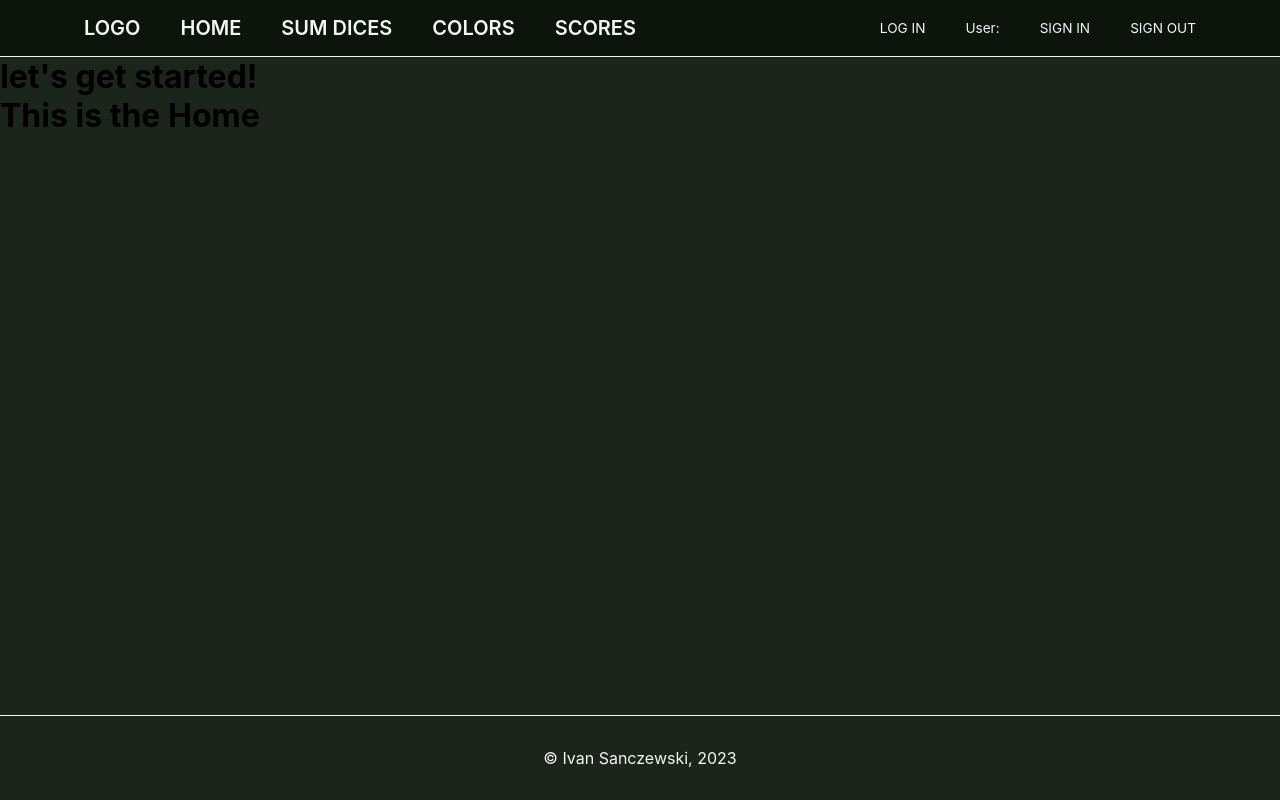
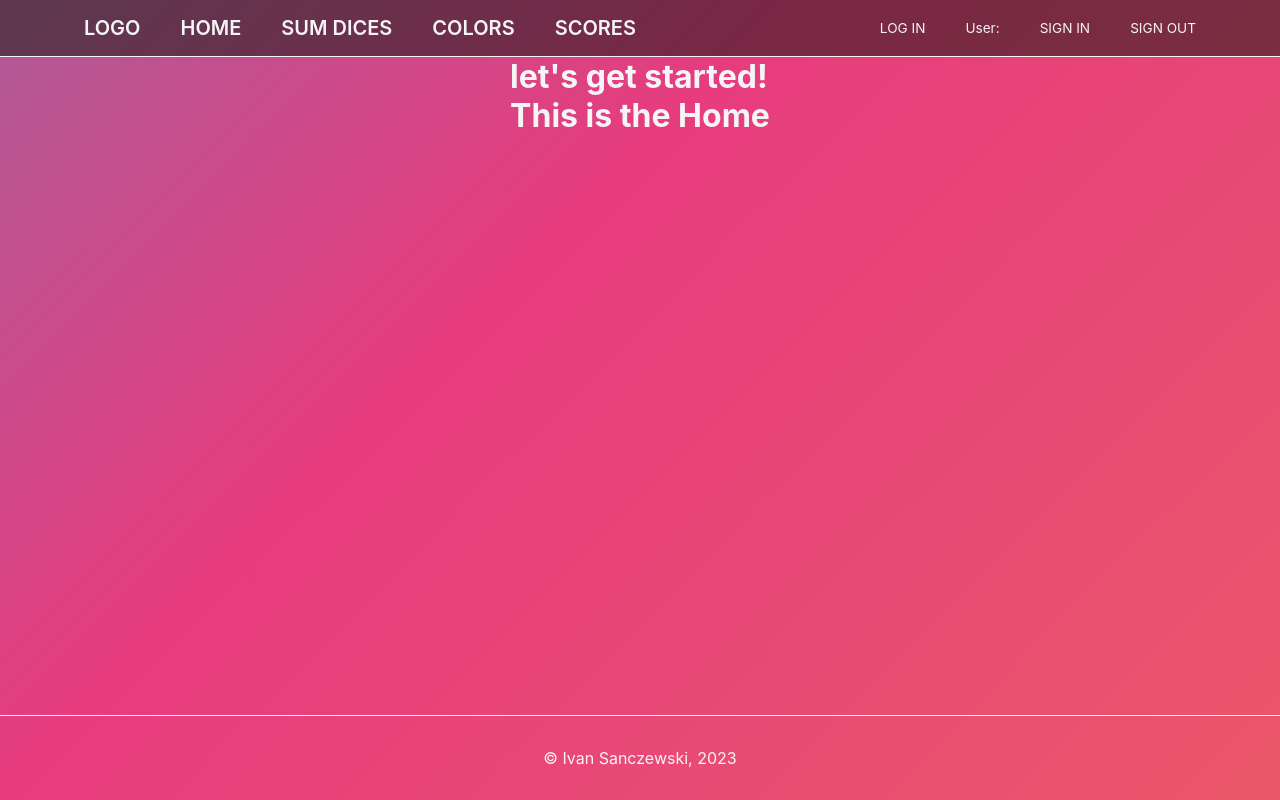
Before and after one commit to IvanSanczewski/dices, a Vue app: page / in a window 1280 px wide. Built offline with nearby package versions, Linux system fonts and the light colour scheme.

Commit message:
fixed footer style. FIX NAVBAR SCROLL

```diff
--- a/src/App.vue
+++ b/src/App.vue
@@ -6,10 +6,14 @@ import Footer from '@/components/Footer.vue'
 </script>
 
 <template>
-  <Navbar/>
+  <header>
+    <Navbar/>
+  </header>
   <main>
     <h1>let's get started!</h1>
     <RouterView />
   </main>
-  <Footer />
+  <footer>
+    <Footer />
+  </footer>
 </template>
--- a/src/assets/CSS/footer.css
+++ b/src/assets/CSS/footer.css
@@ -1,14 +1,12 @@
-.footer {
-    width: 1280px;
+.container-footer {
+    max-width: 1280px;
     margin: 0 auto;
-    padding: 2rem 0;
+    padding: 2rem;
 
     color: whitesmoke;
-
-    border-top: 1px solid whitesmoke ;
+    border-top: 1px solid whitesmoke;
+    /* background-color: rgb(12, 20, 12, .5); */
 
     display: flex;
     justify-content: center;
-
-
 }
--- a/src/assets/CSS/main.css
+++ b/src/assets/CSS/main.css
@@ -5,6 +5,7 @@
 * {
   box-sizing: border-box;
   margin: 0;
+  padding: 0;
 }
 
 body {
@@ -13,19 +14,39 @@ body {
   text-rendering: optimizeLegibility;
   -webkit-font-smoothing: antialiased;
   -moz-osx-font-smoothing: grayscale;
+
+  color: #f5f5f5;
+
+  background: linear-gradient(-45deg, #ee7752, #e73c7e, #23a6d5, #23d5ab);
+  background-size: 400% 400%;
+  animation: gradient 15s ease infinite;
+  height: 100vh;
+
+}
+
+@keyframes gradient {
+  0% {
+    background-position: 0% 50%;
+  }
+  50% {
+    background-position: 100% 50%;
+  }
+  100% {
+    background-position: 0% 50%;
+  }
 }
 
 #app{
   min-height: 100dvh;
 
-  background-color: rgb(27, 37, 27);
+  /* background-color: rgb(27, 37, 27); */
   display: grid;
   grid-template-rows: auto 1fr auto;
 }
 
 main {
-  width: 1280px;
-    margin: 0 auto;
+  max-width: 1280px;
+  margin: 0 auto;
 }
 
 a {
@@ -33,47 +54,3 @@ a {
   color: whitesmoke;
 
 }
-
-.container-flex {
-  display: flex;
-
-}
-
-
-
-
-
-/* #app {
-  max-width: 1280px;
-  margin: 0 auto;
-  padding: 2rem;
-
-  font-weight: normal;
-} */
-
-/* a,
-.green {
-  text-decoration: none;
-  color: hsla(160, 100%, 37%, 1);
-  transition: 0.4s;
-} */
-
-
-/* @media (hover: hover) {
-  a:hover {
-    background-color: hsla(160, 100%, 37%, 0.2);
-  }
-} */
-
-/* @media (min-width: 1024px) {
-  body {
-    display: flex;
-    place-items: center;
-  }
-
-  #app {
-    display: grid;
-    grid-template-columns: 1fr 1fr;
-    padding: 0 2rem;
-  }
-} */
--- a/src/assets/CSS/navbar.css
+++ b/src/assets/CSS/navbar.css
@@ -1,12 +1,13 @@
-.nav {
+.container-nav {
     padding: 0 4em 0 4em;
 
     color: whitesmoke;
-    background-color: rgb(12, 20, 12);
+    background-color: rgb(12, 20, 12, .5);
+    border-bottom: 1px solid whitesmoke;
+    /* insert variables */
 
-    /* insert variables */
-    border-bottom: 1px solid whitesmoke;
-
+    display: flex;
+    flex-flow: row nowrap;
     justify-content: space-between;
 }
 
@@ -21,7 +22,7 @@
     padding: 1rem 1.25rem;
 }
 .menu-games>a:hover {
-    background-color: white;
+    background-color: rgba(255, 255, 255, 0.225);
     color: rgb(21, 29, 21);
 
     border-top-left-radius: .5rem;
--- a/src/components/Footer.vue
+++ b/src/components/Footer.vue
@@ -1,7 +1,10 @@
 <template>
-    <div class="container-flex">
-        <div class="footer">
+    <div class="container-footer">
+        <!-- <div class="footer-content"> -->
+
+        <!-- </div> -->
+        <!-- <div class="footer-close"> -->
             <p>© Ivan Sanczewski, 2023</p>
-        </div>
+        <!-- </div> -->
     </div>
 </template>
--- a/src/components/Navbar.vue
+++ b/src/components/Navbar.vue
@@ -1,5 +1,5 @@
 <template>
-    <div class="container-flex nav">
+    <div class="container-nav">
         <div class="menu-games">
             <RouterLink to='/'>LOGO</RouterLink>
             <RouterLink to="/">HOME</RouterLink>
```
